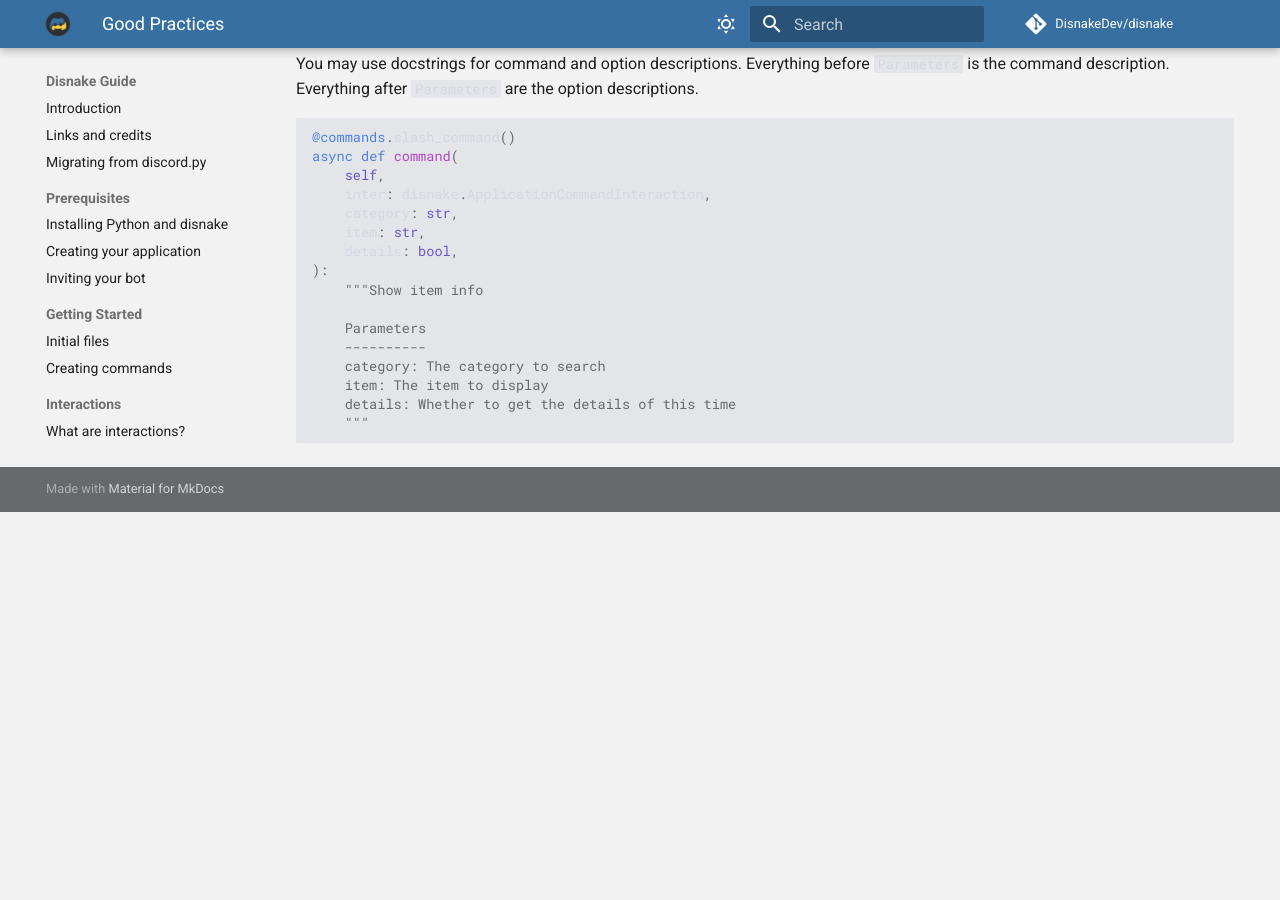
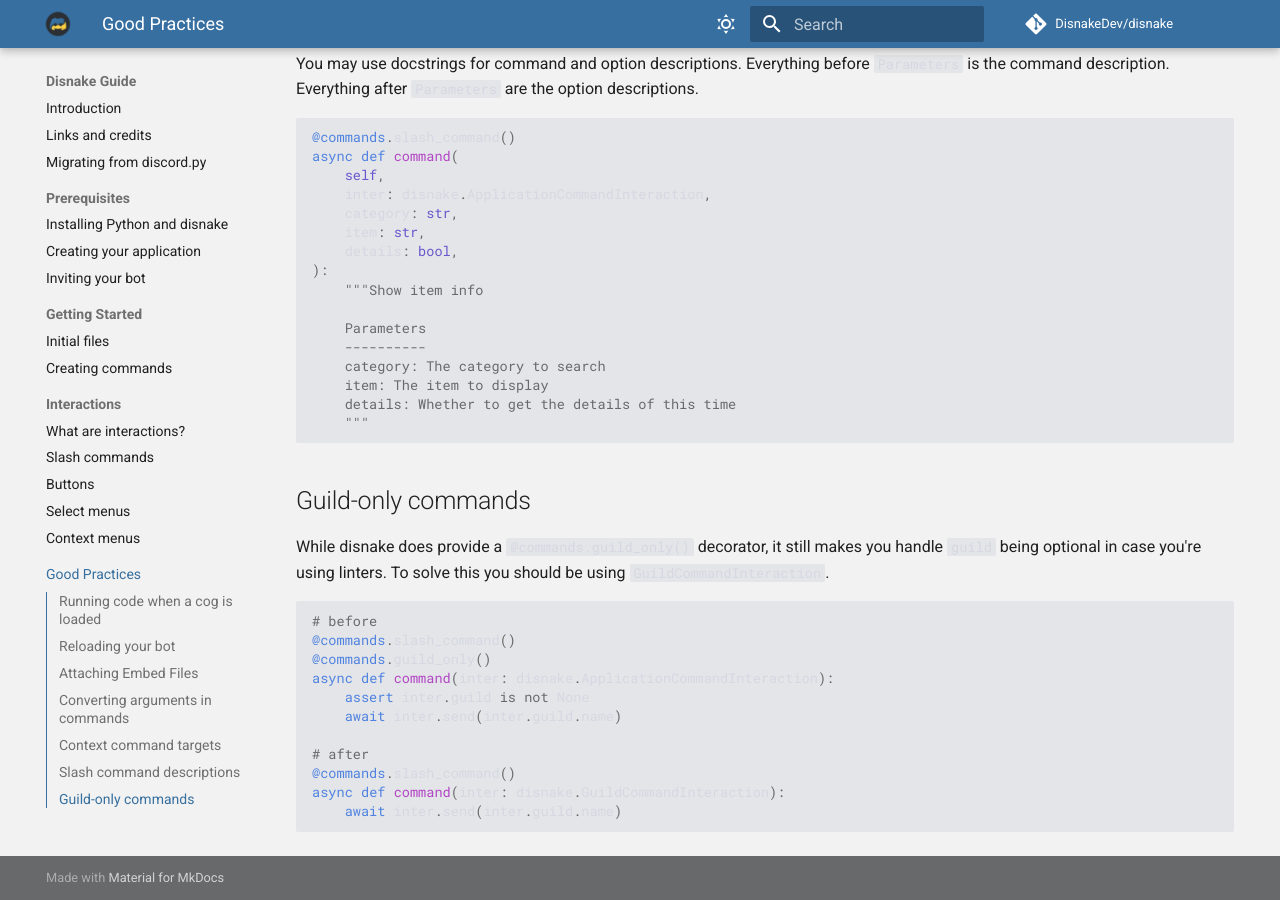
Before and after one commit to DisnakeDev/guide, an MkDocs documentation site: the page built from docs/good-practices/index.md, in a window 1280 px wide and 900 px high, scrolled down 2981 px. Built offline with MkDocs 1.6.1 and Material for MkDocs 9.7.7, drawn with Linux system fonts in a browser that asks for light colours; comment, search, counter and statistics services are not loaded; before the commit the page ends 3493 px from its top, so only the background shows below that; some of the changed text lies outside the part shown.

Commit message:
Add a note about GuildCommandInteraction

````diff
--- a/docs/good-practices/index.md
+++ b/docs/good-practices/index.md
@@ -46,6 +46,7 @@ Using explicit `attachment://` used to be the only way to attach a local file to
 # discord.py:
 embed = discord.Embed(title="An embed with an image")
 embed.set_image(url="attachment://image.png")
+
 file = discord.File("assets/image.png")
 
 await channel.send(embed=embed, file=file)
@@ -157,3 +157,21 @@ async def command(
     details: Whether to get the details of this time
     """
 ```
+
+## Guild-only commands
+
+While disnake does provide a `@commands.guild_only()` decorator, it still makes you handle `guild` being optional in case you're using linters. To solve this you should be using `GuildCommandInteraction`.
+
+```py
+# before
+@commands.slash_command()
+@commands.guild_only()
+async def command(inter: disnake.ApplicationCommandInteraction):
+    assert inter.guild is not None
+    await inter.send(inter.guild.name)
+
+# after
+@commands.slash_command()
+async def command(inter: disnake.GuildCommandInteraction):
+    await inter.send(inter.guild.name)
+```
````
Also changed, not shown: other parts of docs/good-practices/index.md (+1 -2 lines).
